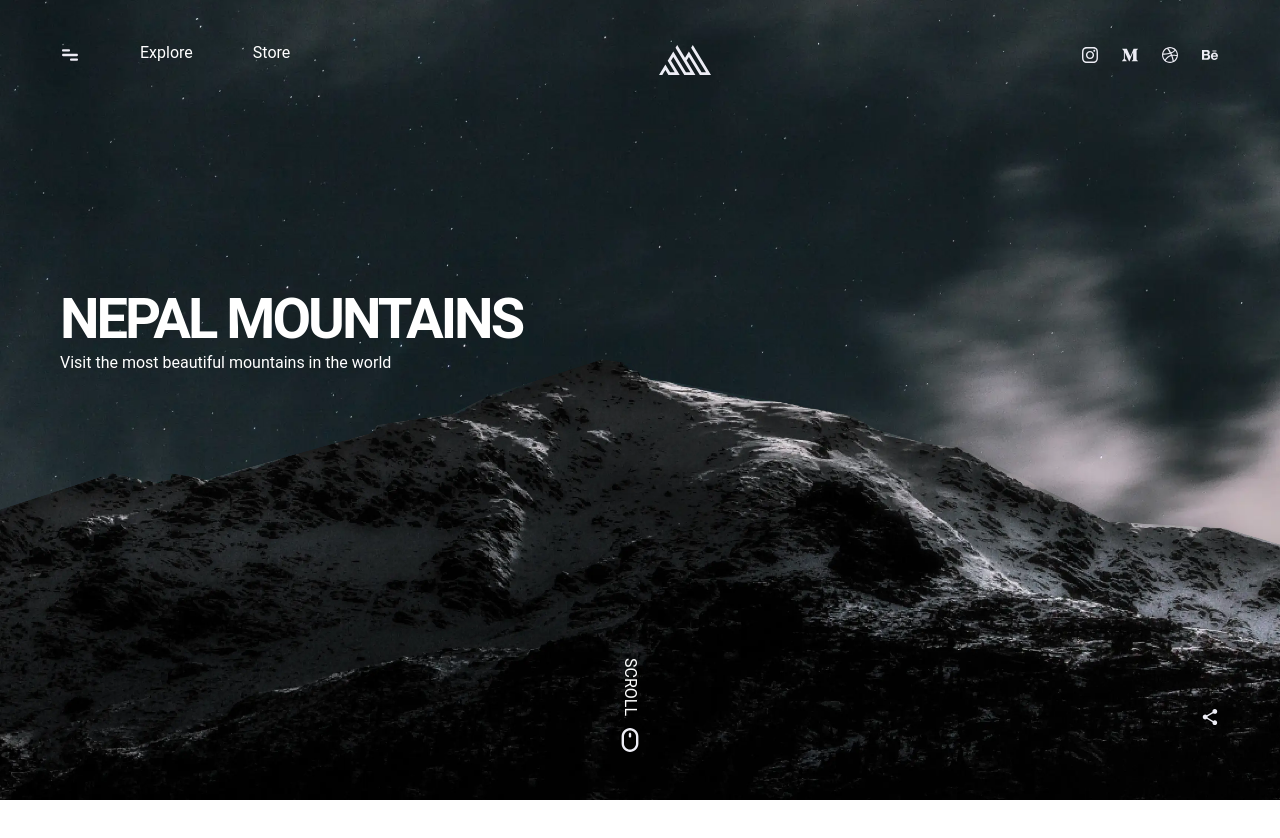
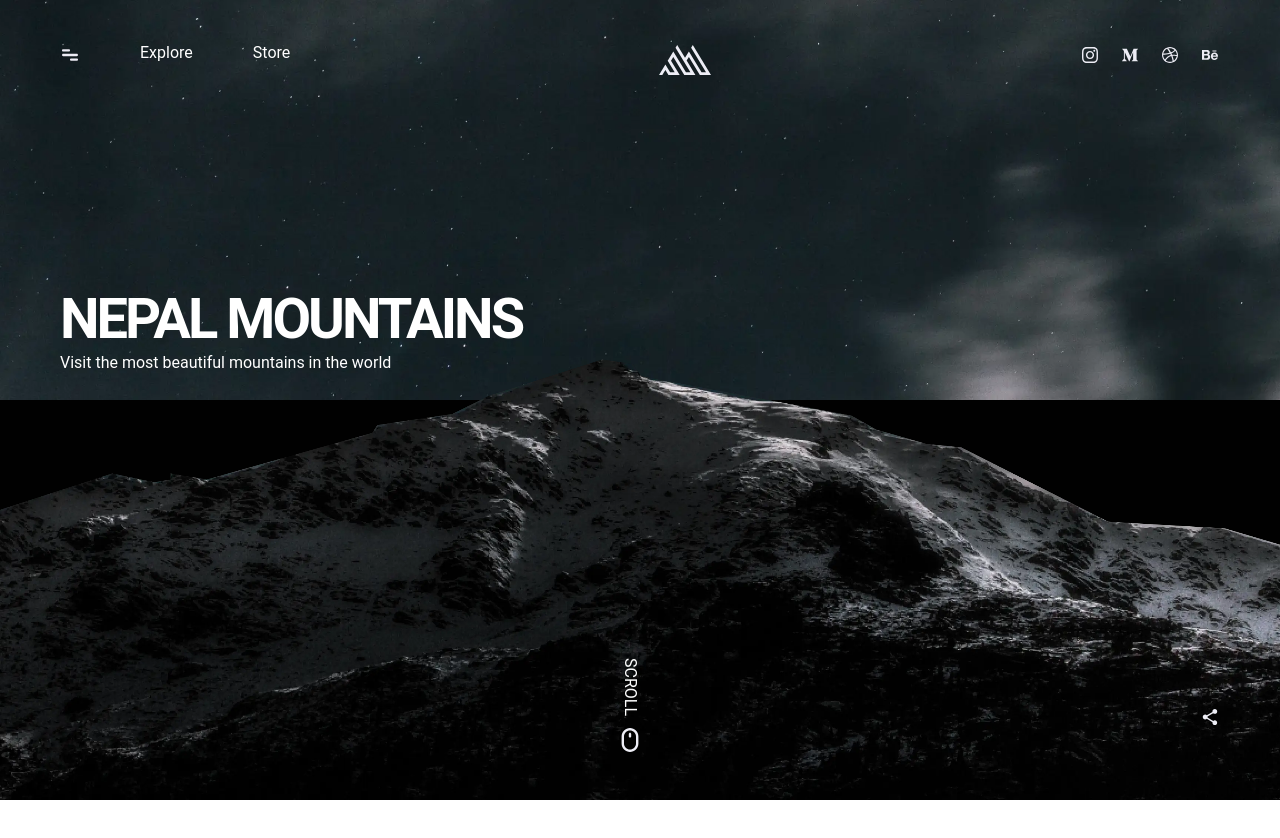
Before and after one commit to Blenemy/MNTN, a React (Create React App) app: page / in a window 1280 px wide. Shown: the top 838 px of the page. Before the commit the page ends 800 px from the top, so only its background shows below. Built offline with nearby package versions, Linux system fonts and the light colour scheme.

Commit message:
feat: add dark-bg on scroll

```diff
--- a/src/App.tsx
+++ b/src/App.tsx
@@ -1,12 +1,21 @@
+import Parallax from "./components/Parallax/Parallax";
+
 import "./styles/_reset.scss";
 import "./App.scss";
-import Parallax from "./components/Parallax/Parallax";
 
 function App() {
   return (
     <div className="App">
       <div className="wrapper">
         <Parallax />
+        <div>123</div>
+        <div>123</div>
+        <div>123</div>
+        <div>123</div>
+        <div>123</div>
+        <div>123</div>
+        <div>123</div>
+        <div>123</div>
       </div>
     </div>
   );
--- a/src/components/Parallax/Parallax.scss
+++ b/src/components/Parallax/Parallax.scss
@@ -64,7 +64,7 @@
     height: 100%;
     left: 0;
     top: 0;
-    z-index: 2;
+    z-index: 3;
   }
 
   &__clouds {
@@ -76,6 +76,19 @@
     background: url("../../assets/background-main_2x.webp") center / cover
       no-repeat;
     z-index: 1;
+  }
+
+  &__dark-background {
+    position: absolute;
+    width: 100%;
+    height: 50%;
+    left: 0;
+    right: 0;
+    bottom: 0;
+    background: url("../../assets/black-background.webp") center / cover
+      no-repeat;
+    z-index: 2;
+    opacity: 0;
   }
 }
 
--- a/src/components/Parallax/Parallax.tsx
+++ b/src/components/Parallax/Parallax.tsx
@@ -1,4 +1,14 @@
-import { motion } from "framer-motion";
+import { useEffect, useState } from "react";
+import { motion, useMotionValueEvent, useScroll } from "framer-motion";
+
+import {
+  cloudsAnimation,
+  darkBackgroundAnimation,
+  footerAnimation,
+  headerAnimation,
+  moutainAnimation,
+  navigateAnimation,
+} from "./utils/parallaxAnimations";
 
 import menu from "../../assets/logos/Menu.svg";
 import logo from "../../assets/logos/Mountain Logo.svg";
@@ -34,51 +44,14 @@ const sociallinks = [
   },
 ];
 
+const COMMON_ANIMATION_DURATION = 1.2;
+
 const Parallax = () => {
-  const cloudsAnimation = {
-    initial: { transform: "perspective(1280px) translateZ(700px)" },
-    animate: { transform: "perspective(1280px) translateZ(0)" },
-  };
+  const { scrollY } = useScroll();
 
-  const moutainAnimation = {
-    initial: {
-      transform: "perspective(1280px) translateZ(700px)",
-    },
-    animate: {
-      transform: "perspective(1280px) translateZ(0)",
-    },
-  };
-
-  const footerAnimation = {
-    initial: {
-      "margin-bottom": "-200px",
-      opacity: "0",
-    },
-    animate: {
-      "margin-bottom": "0",
-      opacity: "1",
-    },
-  };
-
-  const navigateAnimation = {
-    initial: {
-      "margin-top": "-200px",
-      opacity: "0",
-    },
-    animate: {
-      "margin-top": "0",
-      opacity: "1",
-    },
-  };
-
-  const headerAnimation = {
-    initial: {
-      opacity: "0",
-    },
-    animate: {
-      opacity: "1",
-    },
-  };
+  useMotionValueEvent(scrollY, "change", (latest) => {
+    console.log("Page scroll: ", latest);
+  });
 
   return (
     <section className="parallax">
@@ -87,7 +60,7 @@ const Parallax = () => {
           <motion.nav
             initial={navigateAnimation.initial}
             animate={navigateAnimation.animate}
-            transition={{ duration: 1 }}
+            transition={{ duration: COMMON_ANIMATION_DURATION }}
             className="parallax__navigation navigation-parallax"
           >
             <article className="navigation-parallax__left">
@@ -123,7 +96,10 @@ const Parallax = () => {
             <article className="navigation-parallax__right">
               <ul className="navigation-parallax__socials">
                 {sociallinks.map((link) => (
-                  <li className="navigation-parallax__social-logo">
+                  <li
+                    key={link.label}
+                    className="navigation-parallax__social-logo"
+                  >
                     <a
                       href={link.path}
                       className="navigation-parallax__social-link"
@@ -142,7 +118,7 @@ const Parallax = () => {
           <motion.header
             initial={headerAnimation.initial}
             animate={headerAnimation.animate}
-            transition={{ duration: 1 }}
+            transition={{ duration: COMMON_ANIMATION_DURATION }}
             className="parallax__header"
           >
             <h1 className="parallax__title">Nepal Mountains</h1>
@@ -153,7 +129,7 @@ const Parallax = () => {
           <motion.footer
             initial={footerAnimation.initial}
             animate={footerAnimation.animate}
-            transition={{ duration: 1 }}
+            transition={{ duration: COMMON_ANIMATION_DURATION }}
             className="parallax__footer footer-parallax"
           >
             <article className="footer-parallax__scroll scroll-parallax">
@@ -179,7 +155,7 @@ const Parallax = () => {
               className="images-parallax__clouds"
               initial={cloudsAnimation.initial}
               animate={cloudsAnimation.animate}
-              transition={{ duration: 1.2 }}
+              transition={{ duration: COMMON_ANIMATION_DURATION }}
             ></motion.div>
           </div>
           <div className="images-parallax__item">
@@ -187,7 +163,15 @@ const Parallax = () => {
               className="images-parallax__mountains"
               initial={moutainAnimation.initial}
               animate={moutainAnimation.animate}
-              transition={{ duration: 1.2 }}
+              transition={{ duration: COMMON_ANIMATION_DURATION }}
+            ></motion.div>
+          </div>
+          <div className="images-parallax__item">
+            <motion.div
+              className="images-parallax__dark-background"
+              initial={darkBackgroundAnimation.initial}
+              animate={darkBackgroundAnimation.animate}
+              transition={{ duration: COMMON_ANIMATION_DURATION }}
             ></motion.div>
           </div>
         </div>
```
